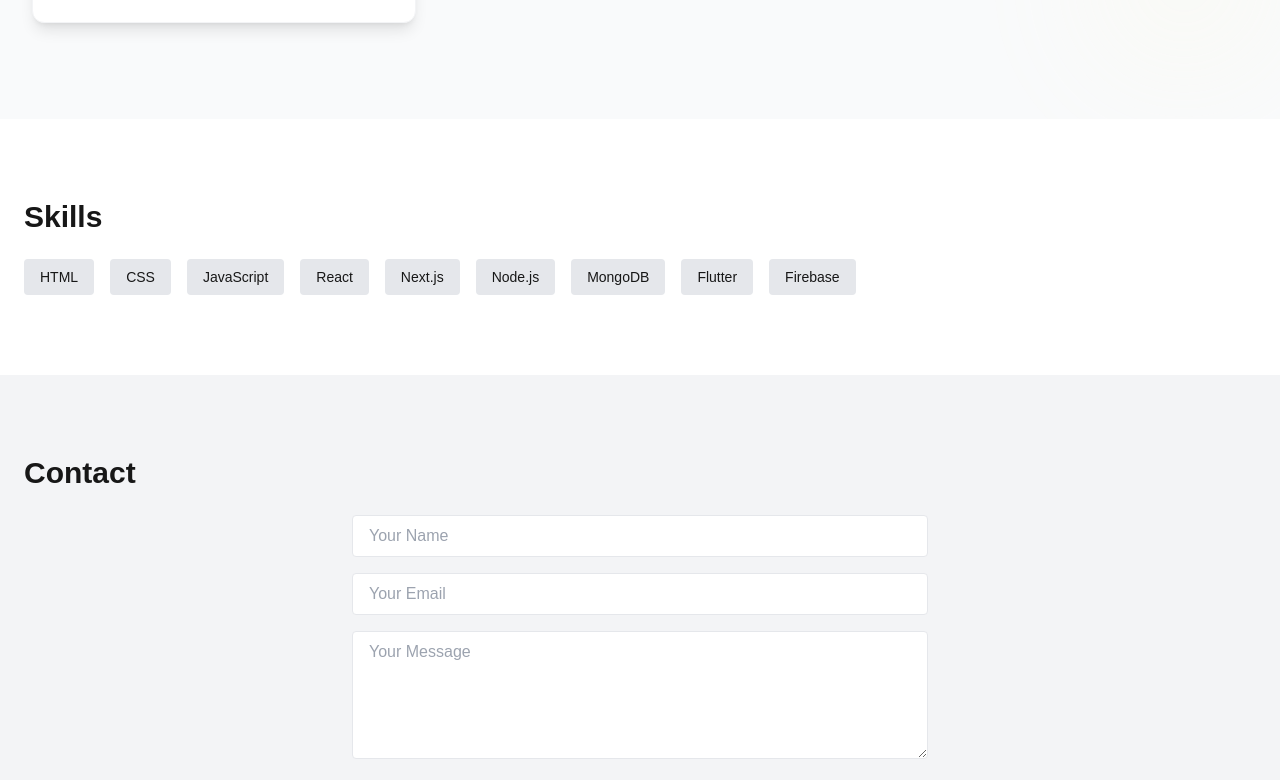
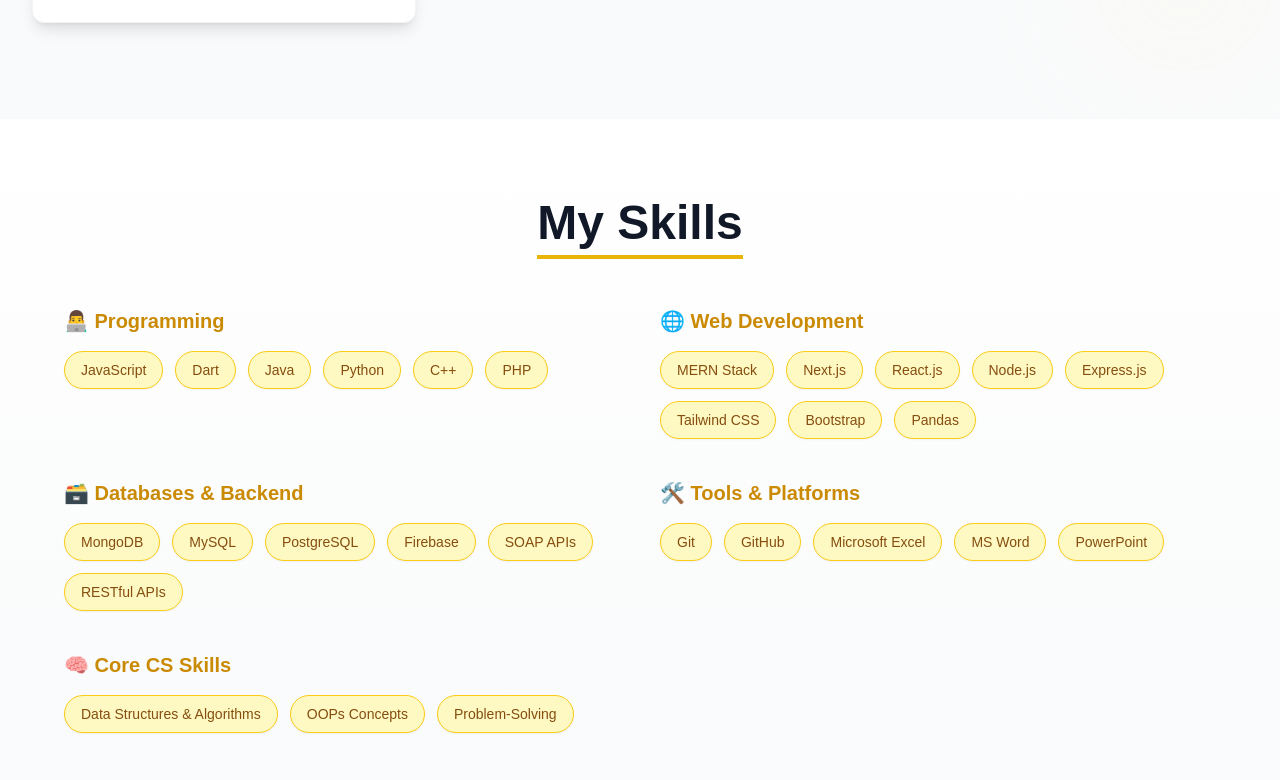
Before and after one commit to ShubhamG2004/My-Portfolio-Using-NextJS, a Next.js app: page / in a window 1280 px wide. Shown: the part 3090-3870 px from the top of the page. Built offline with nearby package versions, Linux system fonts and the light colour scheme.

Commit message:
modified:   src/components/Skills.jsx

```diff
--- a/src/components/Skills.jsx
+++ b/src/components/Skills.jsx
@@ -1,13 +1,52 @@
 export default function Skills() {
-  const skills = ['HTML', 'CSS', 'JavaScript', 'React', 'Next.js', 'Node.js', 'MongoDB', 'Flutter', 'Firebase']
+  const skillCategories = [
+    {
+      title: '👨‍💻 Programming',
+      skills: ['JavaScript', 'Dart', 'Java', 'Python', 'C++', 'PHP']
+    },
+    {
+      title: '🌐 Web Development',
+      skills: ['MERN Stack', 'Next.js', 'React.js', 'Node.js', 'Express.js', 'Tailwind CSS', 'Bootstrap', 'Pandas']
+    },
+    {
+      title: '🗃️ Databases & Backend',
+      skills: ['MongoDB', 'MySQL', 'PostgreSQL', 'Firebase', 'SOAP APIs', 'RESTful APIs']
+    },
+    {
+      title: '🛠️ Tools & Platforms',
+      skills: ['Git', 'GitHub', 'Microsoft Excel', 'MS Word', 'PowerPoint']
+    },
+    {
+      title: '🧠 Core CS Skills',
+      skills: ['Data Structures & Algorithms', 'OOPs Concepts', 'Problem-Solving']
+    }
+  ];
+
   return (
-    <section id="skills" className="py-20 px-6 bg-white">
-      <h2 className="text-3xl font-bold mb-6">Skills</h2>
-      <div className="flex flex-wrap gap-4">
-        {skills.map((skill, index) => (
-          <span key={index} className="px-4 py-2 bg-gray-200 rounded text-sm font-medium">{skill}</span>
-        ))}
+    <section id="skills" className="py-20 px-4 sm:px-8 bg-gradient-to-b from-white to-gray-50 text-gray-800">
+      <div className="max-w-6xl mx-auto text-center">
+        <h2 className="text-4xl sm:text-5xl font-extrabold mb-12 text-gray-900 border-b-4 inline-block border-yellow-500 pb-2">
+          My Skills
+        </h2>
+
+        <div className="grid grid-cols-1 md:grid-cols-2 gap-10 text-left">
+          {skillCategories.map((category, i) => (
+            <div key={i}>
+              <h3 className="text-xl font-semibold text-yellow-600 mb-4">{category.title}</h3>
+              <div className="flex flex-wrap gap-3">
+                {category.skills.map((skill, index) => (
+                  <span
+                    key={index}
+                    className="px-4 py-2 bg-yellow-100 border border-yellow-400 text-yellow-800 rounded-full text-sm font-medium shadow-sm hover:scale-105 transition-transform duration-300"
+                  >
+                    {skill}
+                  </span>
+                ))}
+              </div>
+            </div>
+          ))}
+        </div>
       </div>
     </section>
-  )
+  );
 }
```
